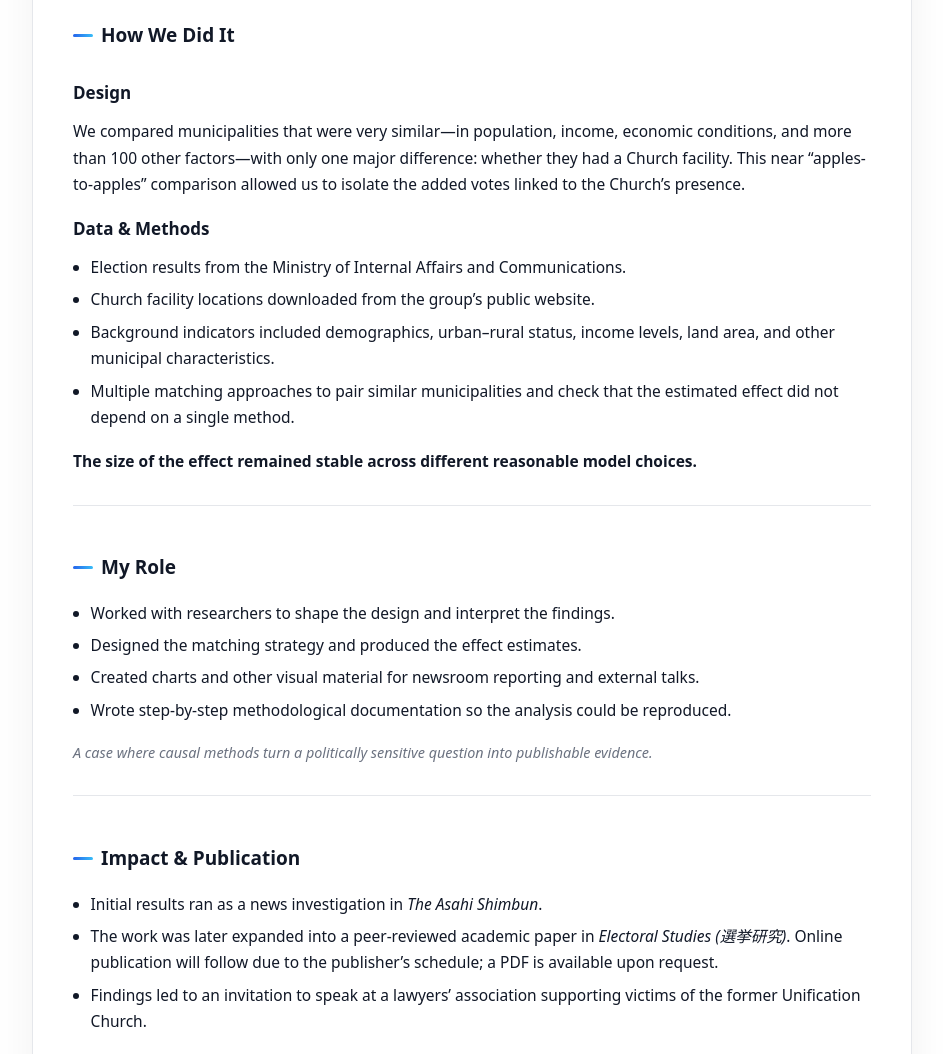
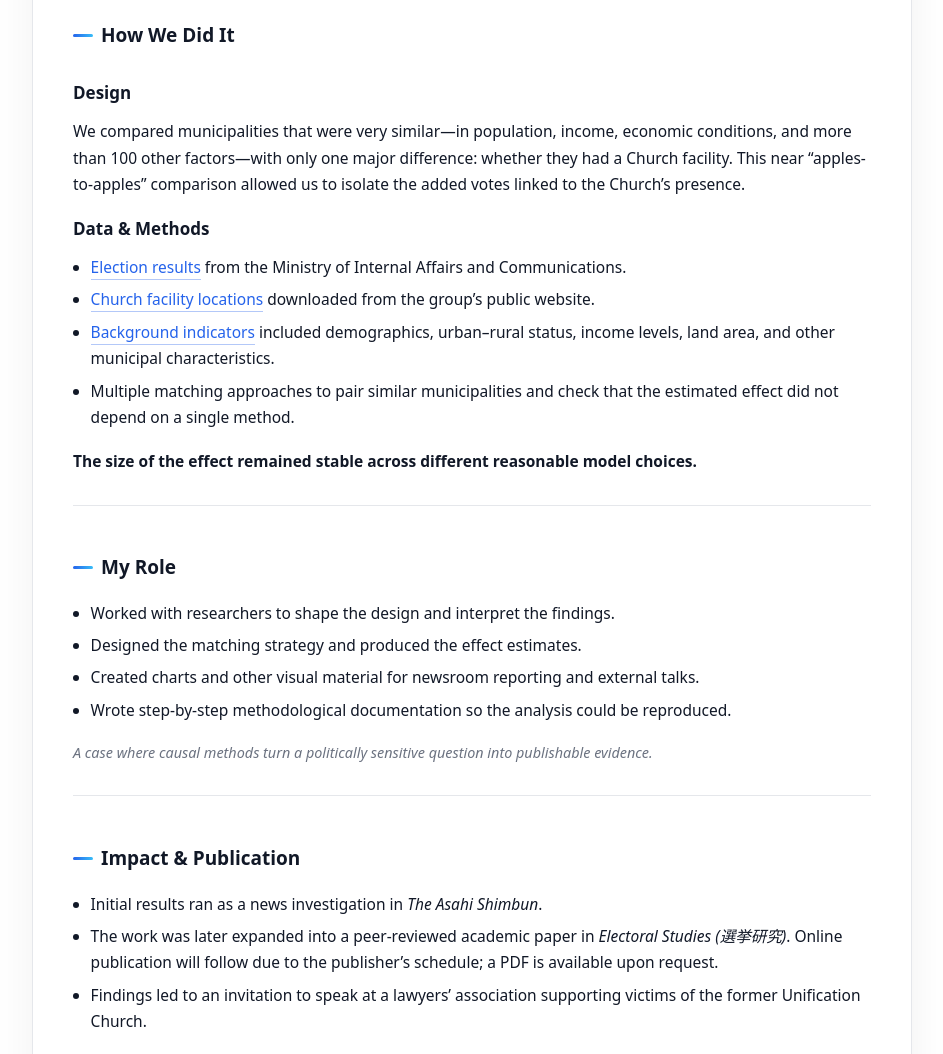
Before and after one commit to ryomakom-en/portfolio, a plain HTML site: page docs/uc_inoue/index.html in a window 1280 px wide. Shown: the part 1621-2675 px from the top of the page, without its empty margins (168-1111 px from the left). Drawn offline with Linux system fonts and the light colour scheme.

Commit message:
Update index.html

```diff
--- a/docs/uc_inoue/index.html
+++ b/docs/uc_inoue/index.html
@@ -121,9 +121,15 @@
 
       <h3>Data &amp; Methods</h3>
       <ul>
-        <li>Election results from the Ministry of Internal Affairs and Communications.</li>
-        <li>Church facility locations downloaded from the group’s public website.</li>
-        <li>Background indicators included demographics, urban–rural status, income levels,
+        <li><a href="https://www.soumu.go.jp/senkyo/senkyo_s/data/sangiin/ichiran.html" target="_blank" rel="noopener noreferrer">
+          Election results</a>
+          from the Ministry of Internal Affairs and Communications.</li>
+        <li><a href="https://ffwpu.jp/admission/church/nearest" target="_blank" rel="noopener noreferrer">
+          Church facility locations</a>
+          downloaded from the group’s public website.</li>
+        <li><a href="https://www.stat.go.jp/data/ssds/index.html" target="_blank" rel="noopener noreferrer">
+          Background indicators</a>
+          included demographics, urban–rural status, income levels,
           land area, and other municipal characteristics.</li>
         <li>Multiple matching approaches to pair similar municipalities and check that the
           estimated effect did not depend on a single method.</li>
```
